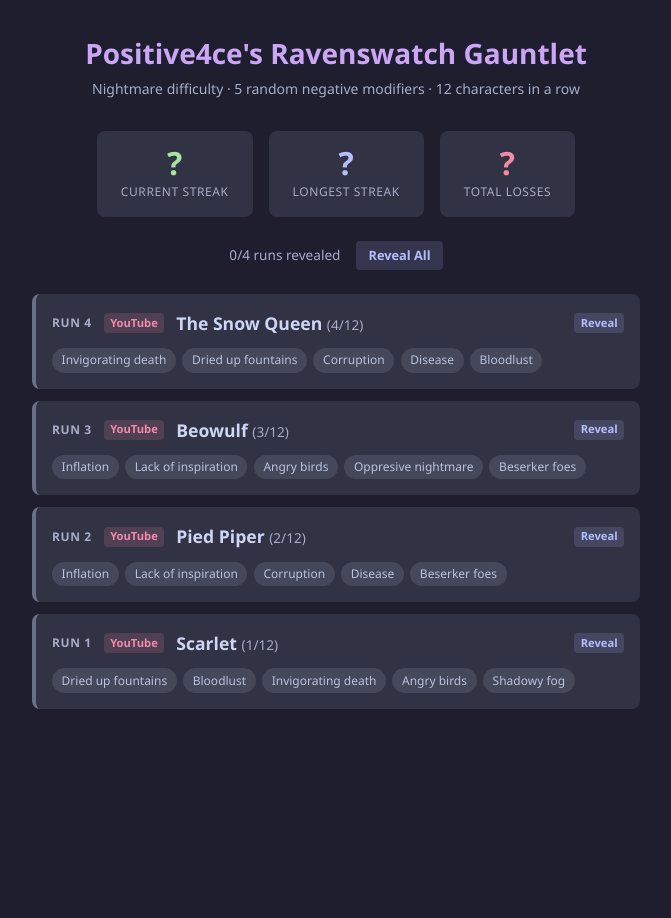
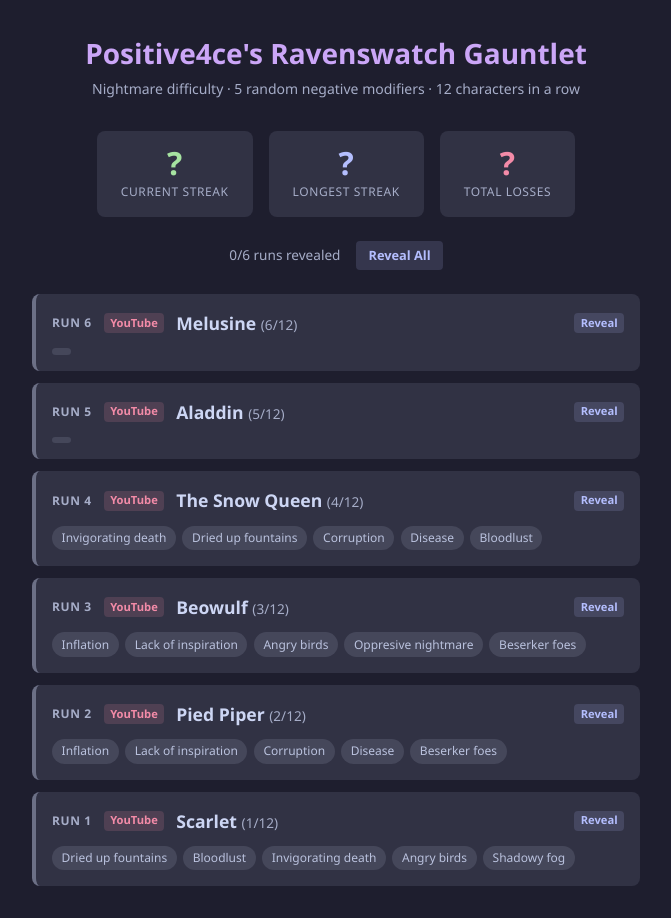
Before and after one commit to michaeljones/the-gauntlet, a React (Vite) app: page / in a window 1280 px wide. Shown: the whole page, without its empty margins (304-975 px from the left). Before the commit the page ends 800 px from the top, so only its background shows below. Built offline with nearby package versions, Linux system fonts and the light colour scheme.

Commit message:
Add aladdin and melusine runs

```diff
--- a/src/data/runs.ts
+++ b/src/data/runs.ts
@@ -42,4 +42,24 @@ export const HARDCODED_RUNS: Run[] = [
     timestamp: 1,
     youtubeUrl: 'https://www.youtube.com/watch?v=_CO5laVC6Bg',
   },
+  {
+    id: "5",
+    runNumber: 5,
+    characterId: 'aladdin',
+    modifierIds: [''],
+    outcome: 'win',
+    source: 'hardcoded',
+    timestamp: 1,
+    youtubeUrl: 'https://www.youtube.com/watch?v=DQHSyJS8FdQ',
+  },
+  {
+    id: "6",
+    runNumber: 6,
+    characterId: 'melusine',
+    modifierIds: [''],
+    outcome: 'win',
+    source: 'hardcoded',
+    timestamp: 1,
+    youtubeUrl: 'https://www.youtube.com/watch?v=cOVf8TfWmL4',
+  },
 ];
```
